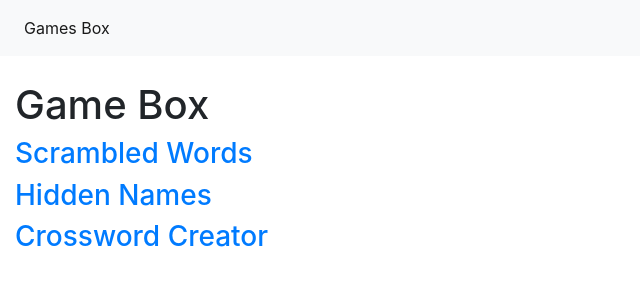
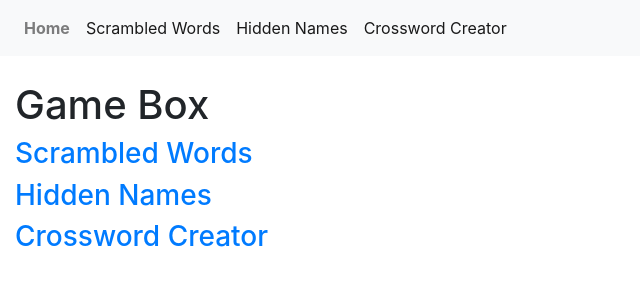
Before and after one commit to Tyler-Yates/games-box, a Python web app: template application/templates/common/index.html in a window 1280 px wide. Shown: the top 300 px of the page, without its empty margins (0-640 px from the left). Run offline with Jinja, Linux system fonts and the light colour scheme; the template is opened without the code that fills it, so the values that code supplies are empty.

Commit message:
Add links to games in navbar

```diff
--- a/application/templates/common/base.html
+++ b/application/templates/common/base.html
@@ -24,7 +24,16 @@
     <div id="navbar-nav mr-auto">
         <ul class="navbar-nav">
             <li class="nav-item active">
-                <a class="nav-link" href="/">Games&nbspBox</a>
+                <strong><a class="nav-link" href="/">Home</a></strong>
+            </li>
+            <li class="nav-item active">
+                <a class="nav-link" href="{{ url_for('scrambled_words.index') }}">Scrambled&nbspWords</a>
+            </li>
+            <li class="nav-item active">
+                <a class="nav-link" href="{{ url_for('hidden_names.index') }}">Hidden&nbspNames</a>
+            </li>
+            <li class="nav-item active">
+                <a class="nav-link" href="{{ url_for('crossword_creator.index') }}">Crossword&nbspCreator</a>
             </li>
         </ul>
     </div>
```
